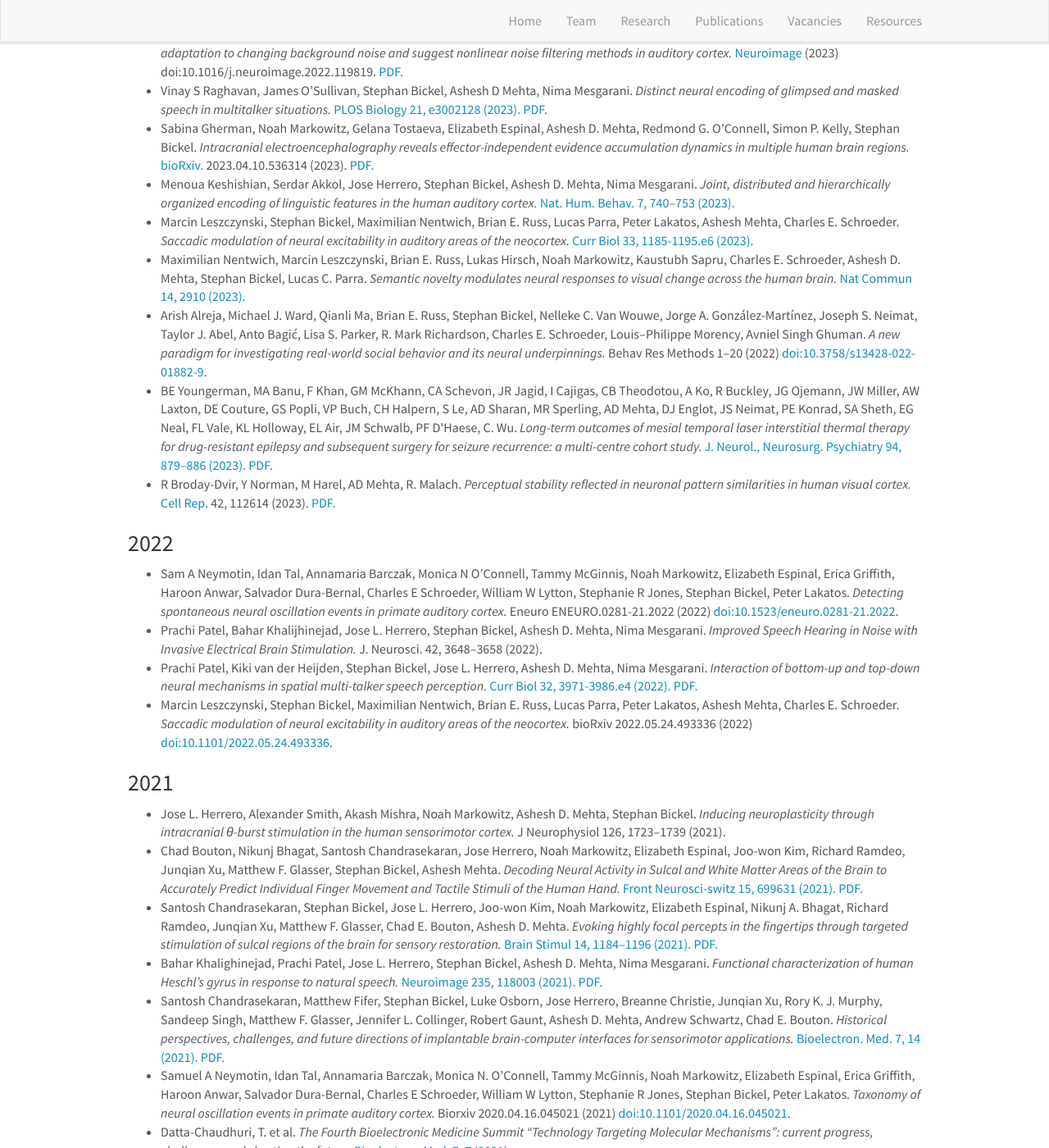
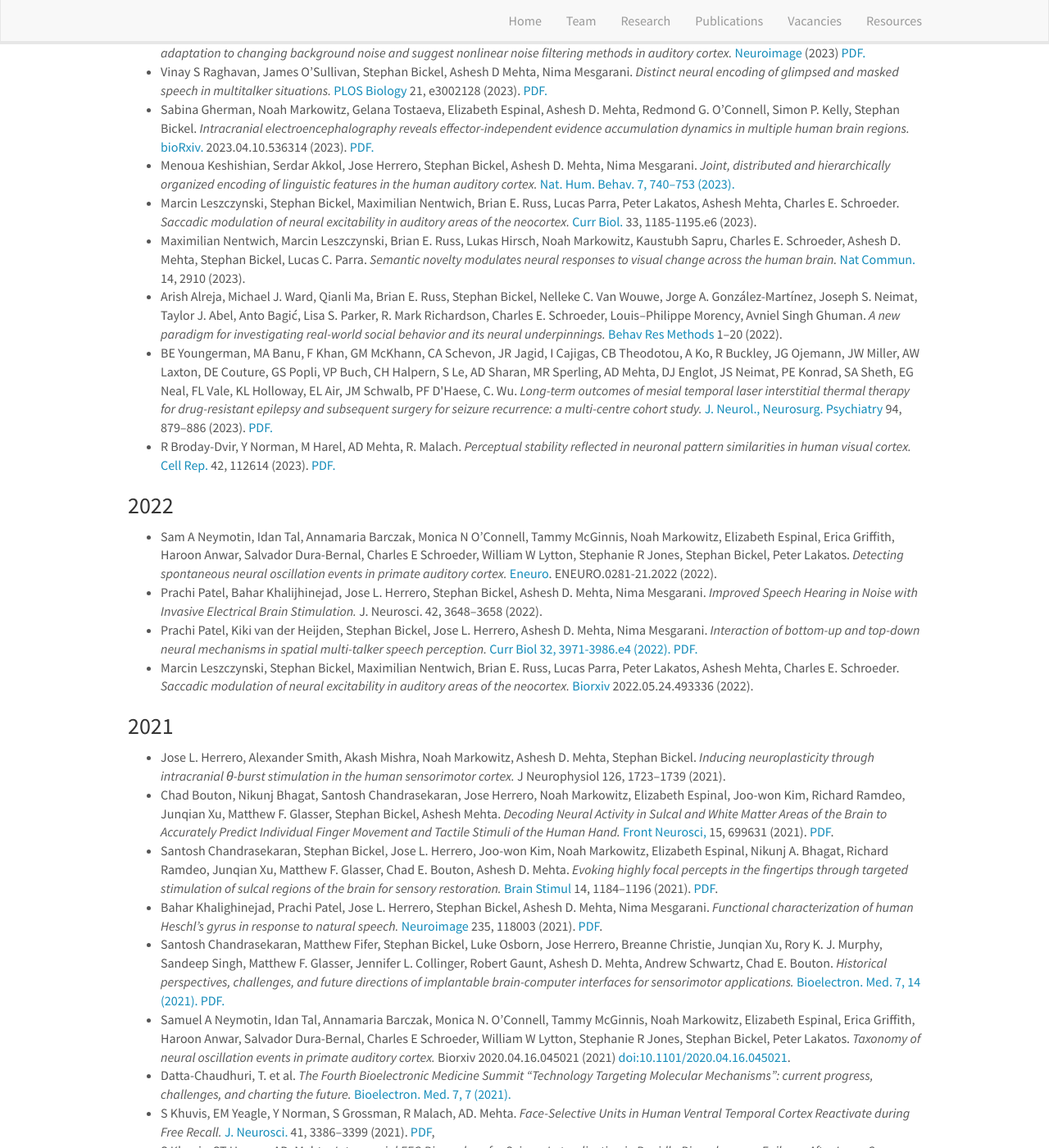
Before and after one commit to sarahgrjohnson/HBMLwebsite, a Jekyll site: the page built from _pages/publications.md, in a window 1280 px wide and 1400 px high, scrolled down 869 px. Shown: the whole window at 82% size. Built offline with Jekyll 4.4.1, drawn with Linux system fonts in a browser that asks for light colours; nearby versions of some CDN libraries; some of the changed text lies outside the part shown.

Commit message:
Update publications.md

```diff
--- a/_pages/publications.md
+++ b/_pages/publications.md
@@ -63,7 +63,7 @@ permalink: /publications/
   <li>
     Sabina Gherman, Noah Markowitz, Gelana Tostaeva, Elizabeth Espinal, Ashesh D. Mehta, Redmond G. O’Connell, Simon P. Kelly, Stephan Bickel.
     <em>Intracranial electroencephalography reveals effector-independent evidence accumulation dynamics in multiple human brain regions.</em>
-    <a href="https://www-nature-com.medproxy.hofstra.edu/articles/s41562-024-01824-9" target="_blank">Nat Hum Beh. 8, 758–770 (2024).</a>
+    <a href="https://www-nature-com.medproxy.hofstra.edu/articles/s41562-024-01824-9" target="_blank">Nat Hum Beh.</a> 8, 758–770 (2024).
           <a href="{{ site.url }}{{ site.baseurl }}/downloads/Gherman2024_forPostingOnWebsites.pdf" target="_blank">PDF.</a>
   </li>
   <li>
@@ -84,13 +84,13 @@ permalink: /publications/
    <li>
     Gavin Mischler, Menoua Keshishian, Stephan Bickel, Ashesh D. Mehta, Nima Mesgarani.
     <em>Deep neural networks effectively model neural adaptation to changing background noise and suggest nonlinear noise filtering methods in auditory cortex.</em>
-    <a href="https://doi.org/10.1016/j.neuroimage.2022.119819" target="_blank">Neuroimage</a> (2023) doi:10.1016/j.neuroimage.2022.119819.
+    <a href="https://doi.org/10.1016/j.neuroimage.2022.119819" target="_blank">Neuroimage</a> (2023)
     <a href="{{ site.url }}{{ site.baseurl }}/downloads/Nima.2022.119819.pdf" target="_blank">PDF.</a>
     </li>
   <li>
     Vinay S Raghavan, James O’Sullivan, Stephan Bickel, Ashesh D Mehta, Nima Mesgarani.
     <em>Distinct neural encoding of glimpsed and masked speech in multitalker situations.</em>
-    <a href="https://journals.plos.org/plosbiology/article?id=10.1371/journal.pbio.3002128" target="_blank">PLOS Biology 21, e3002128 (2023).</a>
+    <a href="https://journals.plos.org/plosbiology/article?id=10.1371/journal.pbio.3002128" target="_blank">PLOS Biology</a> 21, e3002128 (2023).
     <a href="{{ site.url }}{{ site.baseurl }}/downloads/journal.pbio.3002128.pdf" target="_blank">PDF.</a>
   </li>
   <li>
@@ -107,22 +107,22 @@ permalink: /publications/
   <li>
     Marcin Leszczynski, Stephan Bickel, Maximilian Nentwich, Brian E. Russ, Lucas Parra, Peter Lakatos, Ashesh Mehta, Charles E. Schroeder.
     <em>Saccadic modulation of neural excitability in auditory areas of the neocortex.</em>
-    <a href="https://pmc.ncbi.nlm.nih.gov/articles/PMC10424710/" target="_blank">Curr Biol 33, 1185-1195.e6 (2023).</a>
+    <a href="https://pmc.ncbi.nlm.nih.gov/articles/PMC10424710/" target="_blank">Curr Biol.</a> 33, 1185-1195.e6 (2023).
   </li>
   <li>
     Maximilian Nentwich, Marcin Leszczynski, Brian E. Russ, Lukas Hirsch, Noah Markowitz, Kaustubh Sapru, Charles E. Schroeder, Ashesh D. Mehta, Stephan Bickel, Lucas C. Parra.
     <em>Semantic novelty modulates neural responses to visual change across the human brain.</em>
-    <a href="https://pmc.ncbi.nlm.nih.gov/articles/PMC10203305/" target="_blank">Nat Commun 14, 2910 (2023).</a>
+    <a href="https://pmc.ncbi.nlm.nih.gov/articles/PMC10203305/" target="_blank">Nat Commun.</a> 14, 2910 (2023).
   </li>
   <li>
     Arish Alreja, Michael J. Ward, Qianli Ma, Brian E. Russ, Stephan Bickel, Nelleke C. Van Wouwe, Jorge A. González-Martínez, Joseph S. Neimat, Taylor J. Abel, Anto Bagić, Lisa S. Parker, R. Mark Richardson, Charles E. Schroeder, Louis–Philippe Morency, Avniel Singh Ghuman.
     <em>A new paradigm for investigating real-world social behavior and its neural underpinnings.</em>
-    Behav Res Methods 1–20 (2022) <a href="https://doi.org/10.3758/s13428-022-01882-9" target="_blank">doi:10.3758/s13428-022-01882-9</a>.
+      <a href="https://doi.org/10.3758/s13428-022-01882-9" target="_blank">Behav Res Methods</a> 1–20 (2022).
   </li>
   <li>
     BE Youngerman, MA Banu, F Khan, GM McKhann, CA Schevon, JR Jagid, I Cajigas, CB Theodotou, A Ko, R Buckley, JG Ojemann, JW Miller, AW Laxton, DE Couture, GS Popli, VP Buch, CH Halpern, S Le, AD Sharan, MR Sperling, AD Mehta, DJ Englot, JS Neimat, PE Konrad, SA Sheth, EG Neal, FL Vale, KL Holloway, EL Air, JM Schwalb, PF D'Haese, C. Wu.
     <em>Long-term outcomes of mesial temporal laser interstitial thermal therapy for drug-resistant epilepsy and subsequent surgery for seizure recurrence: a multi-centre cohort study.</em>
-    <a href="https://jnnp.bmj.com/content/94/8/879" target="_blank">J. Neurol., Neurosurg. Psychiatry 94, 879–886 (2023).</a>
+    <a href="https://jnnp.bmj.com/content/94/8/879" target="_blank">J. Neurol., Neurosurg. Psychiatry</a>  94, 879–886 (2023).
     <a href="{{ site.url }}{{ site.baseurl }}/downloads/MehtaLTLaser.pdf" target="_blank">PDF.</a>
   </li>
   <li>
@@ -138,7 +138,7 @@ permalink: /publications/
   <li>
     Sam A Neymotin, Idan Tal, Annamaria Barczak, Monica N O’Connell, Tammy McGinnis, Noah Markowitz, Elizabeth Espinal, Erica Griffith, Haroon Anwar, Salvador Dura-Bernal, Charles E Schroeder, William W Lytton, Stephanie R Jones, Stephan Bickel, Peter Lakatos.
     <em>Detecting spontaneous neural oscillation events in primate auditory cortex.</em>
-    Eneuro ENEURO.0281-21.2022 (2022) <a href="https://doi.org/10.1523/eneuro.0281-21.2022" target="_blank">doi:10.1523/eneuro.0281-21.2022</a>.
+      <a href="https://doi.org/10.1523/eneuro.0281-21.2022" target="_blank">Eneuro</a>. ENEURO.0281-21.2022 (2022).
   </li>
   <li>
     Prachi Patel, Bahar Khalijhinejad, Jose L. Herrero, Stephan Bickel, Ashesh D. Mehta, Nima Mesgarani.
@@ -154,7 +154,7 @@ permalink: /publications/
   <li>
     Marcin Leszczynski, Stephan Bickel, Maximilian Nentwich, Brian E. Russ, Lucas Parra, Peter Lakatos, Ashesh Mehta, Charles E. Schroeder.
     <em>Saccadic modulation of neural excitability in auditory areas of the neocortex.</em>
-    bioRxiv 2022.05.24.493336 (2022) <a href="https://doi.org/10.1101/2022.05.24.493336" target="_blank">doi:10.1101/2022.05.24.493336</a>.
+     <a href="https://doi.org/10.1101/2022.05.24.493336" target="_blank">Biorxiv</a> 2022.05.24.493336 (2022).
   </li>
 </ul>
 
@@ -168,20 +168,20 @@ permalink: /publications/
   <li>
     Chad Bouton, Nikunj Bhagat, Santosh Chandrasekaran, Jose Herrero, Noah Markowitz, Elizabeth Espinal, Joo-won Kim, Richard Ramdeo, Junqian Xu, Matthew F. Glasser, Stephan Bickel, Ashesh Mehta.
     <em>Decoding Neural Activity in Sulcal and White Matter Areas of the Brain to Accurately Predict Individual Finger Movement and Tactile Stimuli of the Human Hand.</em>
-    <a href="https://pmc.ncbi.nlm.nih.gov/articles/PMC8782667/" target="_blank">Front Neurosci-switz 15, 699631 (2021).</a>
-     <a href="{{ site.url }}{{ site.baseurl }}/downloads/herrero-et-al-2021-inducing-neuroplasticity-through-intracranial-θ-burst-stimulation-in-the-human-sensorimotor-cortex.pdf" target="_blank">PDF.</a>
+    <a href="https://pmc.ncbi.nlm.nih.gov/articles/PMC8782667/" target="_blank">Front Neurosci,</a> 15, 699631 (2021).
+     <a href="{{ site.url }}{{ site.baseurl }}/downloads/herrero-et-al-2021-inducing-neuroplasticity-through-intracranial-θ-burst-stimulation-in-the-human-sensorimotor-cortex.pdf" target="_blank">PDF</a>.
   </li>
   <li>
     Santosh Chandrasekaran, Stephan Bickel, Jose L. Herrero, Joo-won Kim, Noah Markowitz, Elizabeth Espinal, Nikunj A. Bhagat, Richard Ramdeo, Junqian Xu, Matthew F. Glasser, Chad E. Bouton, Ashesh D. Mehta.
     <em>Evoking highly focal percepts in the fingertips through targeted stimulation of sulcal regions of the brain for sensory restoration.</em>
-    <a href="https://pubmed.ncbi.nlm.nih.gov/34358704/" target="_blank">Brain Stimul 14, 1184–1196 (2021).</a>
-    <a href="{{ site.url }}{{ site.baseurl }}/downloads/Chandrasekaran2021.pdf" target="_blank">PDF.</a>
+    <a href="https://pubmed.ncbi.nlm.nih.gov/34358704/" target="_blank">Brain Stimul</a> 14, 1184–1196 (2021).
+    <a href="{{ site.url }}{{ site.baseurl }}/downloads/Chandrasekaran2021.pdf" target="_blank">PDF</a>.
   </li>
   <li>
     Bahar Khalighinejad, Prachi Patel, Jose L. Herrero, Stephan Bickel, Ashesh D. Mehta, Nima Mesgarani.
     <em>Functional characterization of human Heschl’s gyrus in response to natural speech.</em>
-    <a href="https://pmc.ncbi.nlm.nih.gov/articles/PMC8608271/" target="_blank">Neuroimage 235, 118003 (2021).</a>
-    <a href="{{ site.url }}{{ site.baseurl }}/downloads/2021doi10.1016.pdf" target="_blank">PDF.</a>
+    <a href="https://pmc.ncbi.nlm.nih.gov/articles/PMC8608271/" target="_blank">Neuroimage</a>  235, 118003 (2021).
+    <a href="{{ site.url }}{{ site.baseurl }}/downloads/2021doi10.1016.pdf" target="_blank">PDF</a>.
   </li>
   <li>
     Santosh Chandrasekaran, Matthew Fifer, Stephan Bickel, Luke Osborn, Jose Herrero, Breanne Christie, Junqian Xu, Rory K. J. Murphy, Sandeep Singh, Matthew F. Glasser, Jennifer L. Collinger, Robert Gaunt, Ashesh D. Mehta, Andrew Schwartz, Chad E. Bouton.
@@ -202,8 +202,8 @@ permalink: /publications/
   <li>
     S Khuvis, EM Yeagle, Y Norman, S Grossman, R Malach, AD. Mehta.
     <em>Face-Selective Units in Human Ventral Temporal Cortex Reactivate during Free Recall.</em>
-    <a href="https://pmc.ncbi.nlm.nih.gov/articles/PMC8051680/" target="_blank">J. Neurosci. 41, 3386–3399 (2021).</a>
-    <a href="{{ site.url }}{{ site.baseurl }}/downloads/zns3386.pdf" target="_blank">PDF.</a>
+    <a href="https://pmc.ncbi.nlm.nih.gov/articles/PMC8051680/" target="_blank">J. Neurosci.</a>  41, 3386–3399 (2021).
+    <a href="{{ site.url }}{{ site.baseurl }}/downloads/zns3386.pdf" target="_blank">PDF</a>,
   </li>
   <li>
     S Khuvis, ST Hwang, AD. Mehta.
@@ -364,7 +364,7 @@ permalink: /publications/
   <li>
     Mégevand, P. et al.
     <em>The hippocampus and amygdala are integrators of neocortical influence: a cortico-cortical evoked potential study.</em>
-    Brain Connectivity brain.2017.0527 (2017) <a href="https://doi.org/10.1089/brain.2017.0527" target="_blank">doi:10.1089/brain.2017.0527</a>.
+     <a href="https://doi.org/10.1089/brain.2017.0527" target="_blank">Brain Connectivity</a> brain.2017.0527 (2017).
   </li>
   <li>
     Pruitt, R., Gamble, A., Black, K., Schulder, M. & Mehta, A. D.
```
